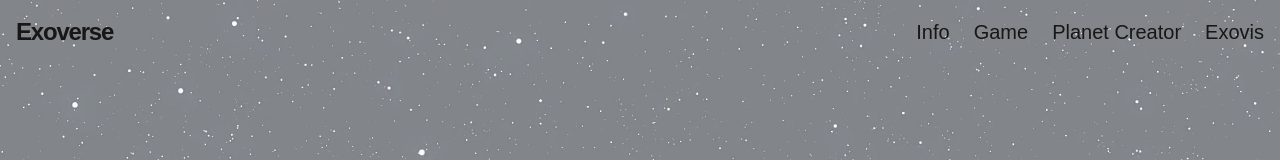
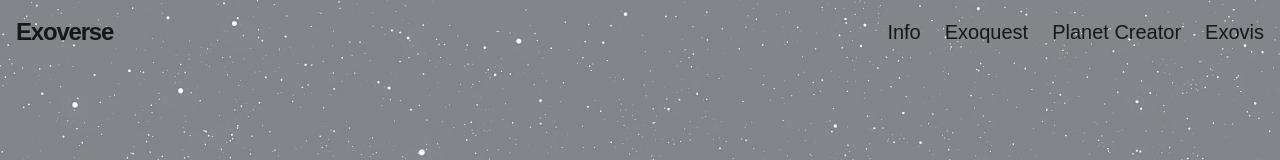
Before and after one commit to Joverit5/NASA-HACKATON-EXOVERSE, a Next.js app: page / in a window 1280 px wide. Shown: the top 160 px of the page. Built offline with nearby package versions, Linux system fonts and the light colour scheme.

Commit message:
Link name change to exoquest

```diff
--- a/components/ui/navBar.tsx
+++ b/components/ui/navBar.tsx
@@ -15,8 +15,8 @@ export default function Navbar() {
             </Link>
           </li>
           <li>
-            <Link href="/game" className="text-xl hover:text-blue-400 transition-colors">
-              Game
+            <Link href="/exoquest" className="text-xl hover:text-blue-400 transition-colors">
+              Exoquest
             </Link>
           </li>
           <li>
```
